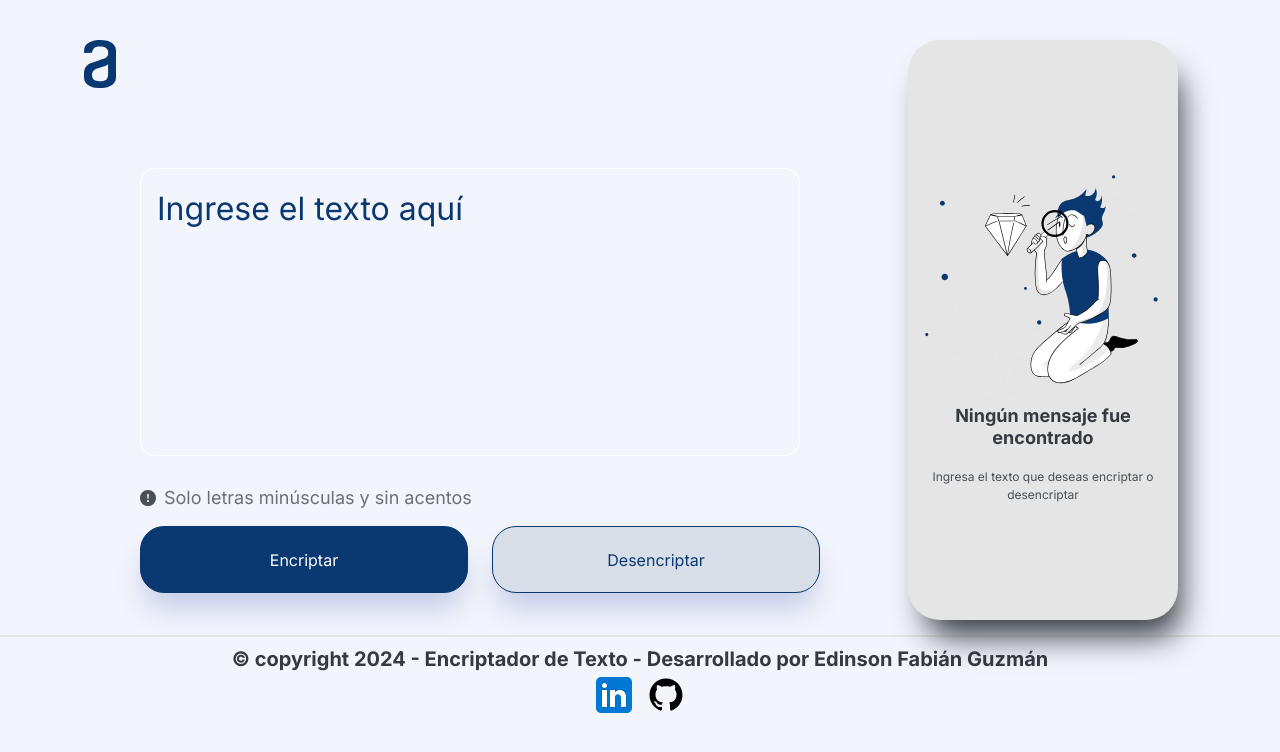
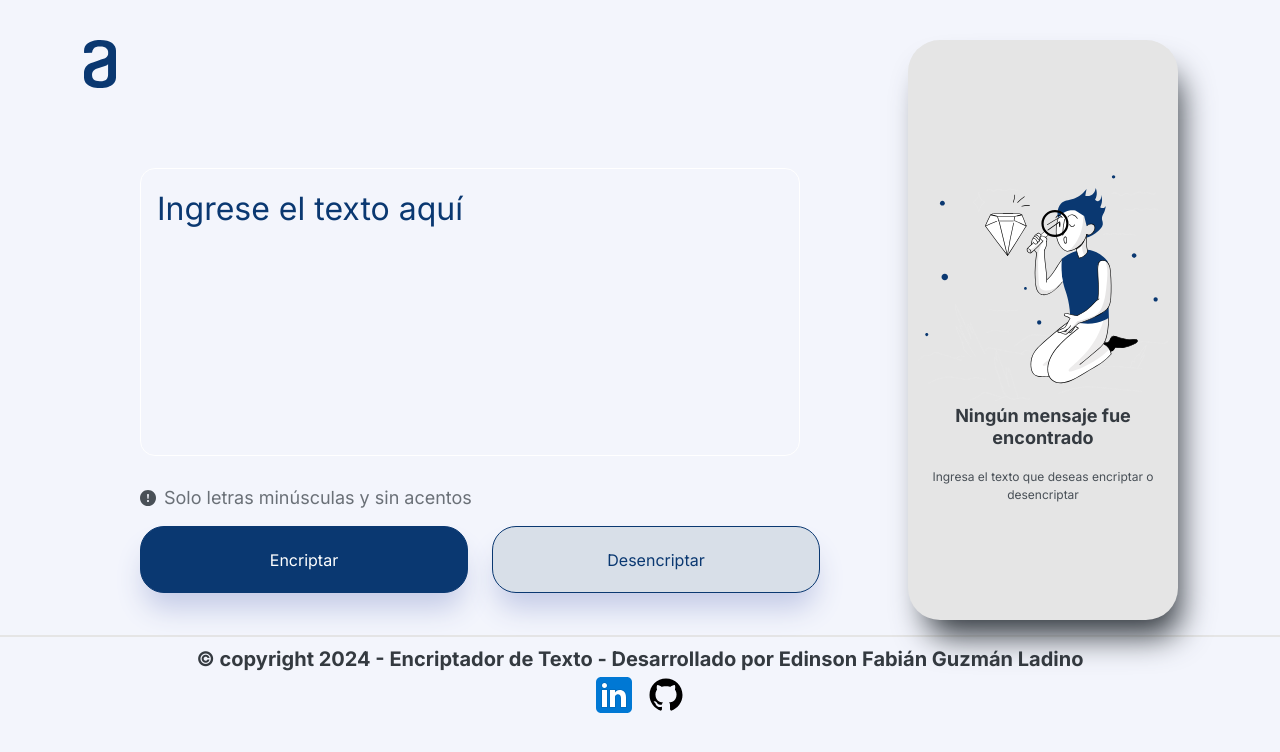
Before and after one commit to wizardcode-bot/Encriptador-de-texto, a plain HTML site: page index.html in a window 1280 px wide. Drawn offline with Linux system fonts and the light colour scheme.

Commit message:
fix(fronted): modify footer description

```diff
--- a/index.html
+++ b/index.html
@@ -44,7 +44,7 @@
 
 <!--Pie de Página-->
 <footer>
-    <p class="copyright">&copy; copyright 2024 - Encriptador de Texto - Desarrollado por Edinson Fabián Guzmán </p>
+    <p class="copyright">&copy; copyright 2024 - Encriptador de Texto - Desarrollado por Edinson Fabián Guzmán Ladino</p>
     <a href="#" rel="">
         <img src="./imagenes/linkedin.svg" alt="Logo Linkedin" class="Linkedin">
      </a>
```
